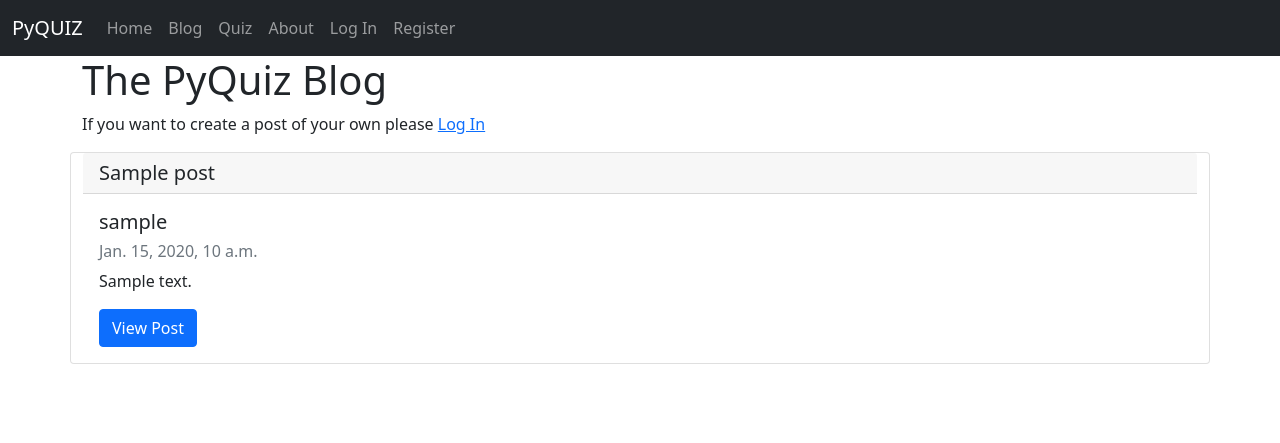
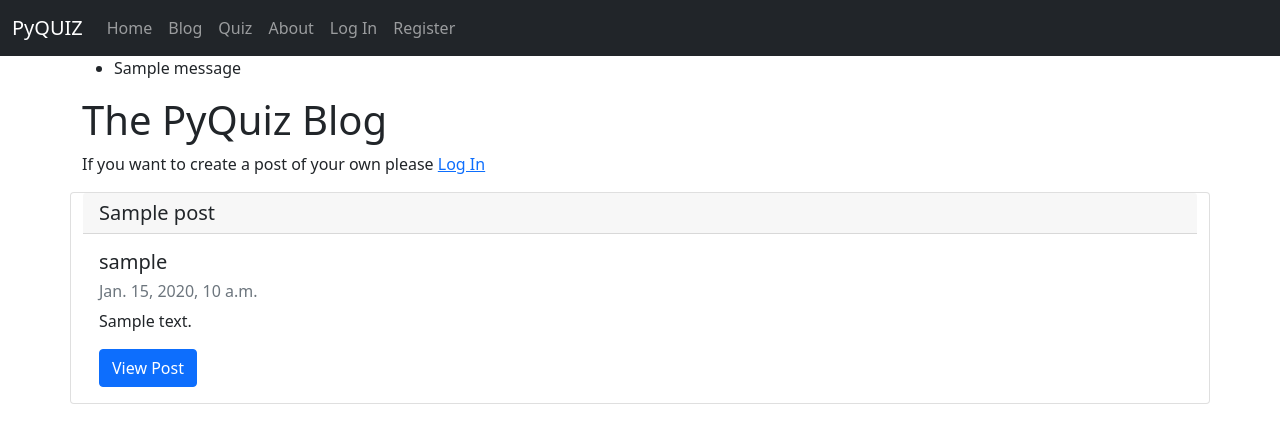
Before and after one commit to kghudgens/Study-Wise, a Django app: page /blog/ in a window 1280 px wide. Shown: the top 443 px of the page. Run offline with Django 3.2, Linux system fonts and the light colour scheme; tables that the repository leaves empty hold one stand-in row (values such as "Sample post"); one stand-in notice (Sample message) is shown; some libraries are stand-ins or nearby versions.

Commit message:
added messages and link for updating template

```diff
--- a/pyquiz/blog/templates/blog/blog.html
+++ b/pyquiz/blog/templates/blog/blog.html
@@ -2,12 +2,21 @@
 
 {%block content%}
 <div class="container">
+{% if messages %}
+<ul class="messages">
+    {% for message in messages %}
+    <li{% if message.tags %} class="{{ message.tags }}"{% endif %}>{{ message }}</li>
+    {% endfor %}
+</ul>
+{% endif %}
+</div>
 
+<div class="container">
         <h1>The PyQuiz Blog</h1>
     {%if user.is_authenticated%}
             {{user.first_name}} do you to want <a href="{%url 'create'%}">create</a> a new post.
     {%else%}
-        <p>If you want to create a post of your own please <a href="{%url 'login'%}">Log In</a> </p>
+           <p>If you want to create a post of your own please <a href="{%url 'login'%}">Log In</a> <p>
     {%endif%}
 </div>
 
```
Lines whose indentation alone changed are shown as unchanged.
